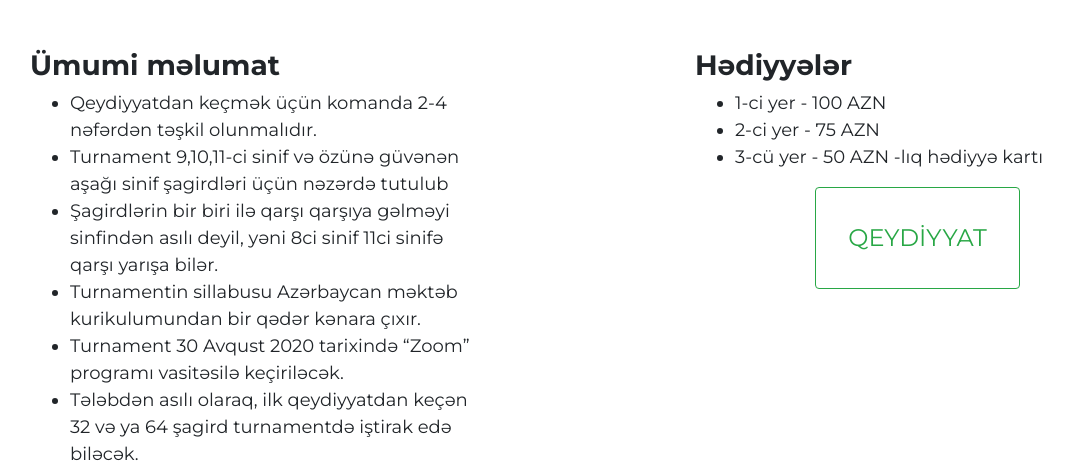
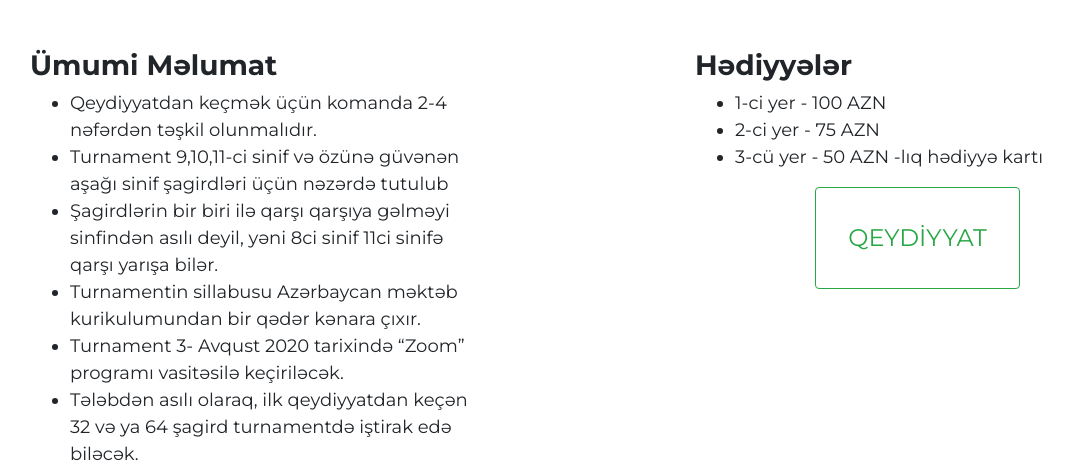
Before and after one commit to sidudaav/YPA-AZE, a Django app: page / in a window 1280 px wide. Shown: the part 452-917 px from the top of the page, without its empty margins (55-1128 px from the left). Run offline with Django 3.2, Linux system fonts and the light colour scheme; some libraries are stand-ins or nearby versions.

Commit message:
Changed date

```diff
--- a/home/templates/home/home.html
+++ b/home/templates/home/home.html
@@ -28,7 +28,7 @@
 <div class="container mt-5">
     <div class="row">
         <div class="col-md-5">
-            <h3>Ümumi məlumat</h3>
+            <h3>Ümumi Məlumat</h3>
             <ul>
                 <li>Qeydiyyatdan keçmək üçün komanda 2-4 nəfərdən təşkil olunmalıdır.</li>
                 <li>Turnament 9,10,11-ci sinif və özünə güvənən aşağı sinif şagirdləri üçün nəzərdə tutulub</li>
@@ -36,7 +36,7 @@
                     qarşı
                     yarışa bilər.</li>
                 <li>Turnamentin sillabusu Azərbaycan məktəb kurikulumundan bir qədər kənara çıxır.</li>
-                <li>Turnament 30 Avqust 2020 tarixində “Zoom” programı vasitəsilə keçiriləcək.</li>
+                <li>Turnament 3- Avqust 2020 tarixində “Zoom” programı vasitəsilə keçiriləcək.</li>
                 <li>Tələbdən asılı olaraq, ilk qeydiyyatdan keçən 32 və ya 64 şagird turnamentdə iştirak edə biləcək.
                 </li>
             </ul>
```
